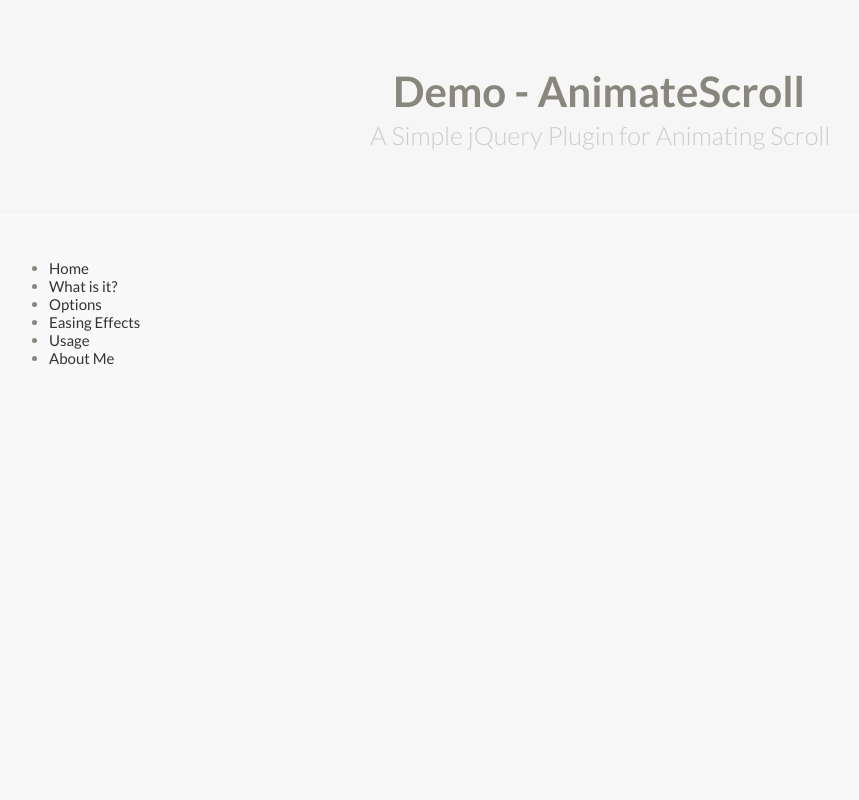
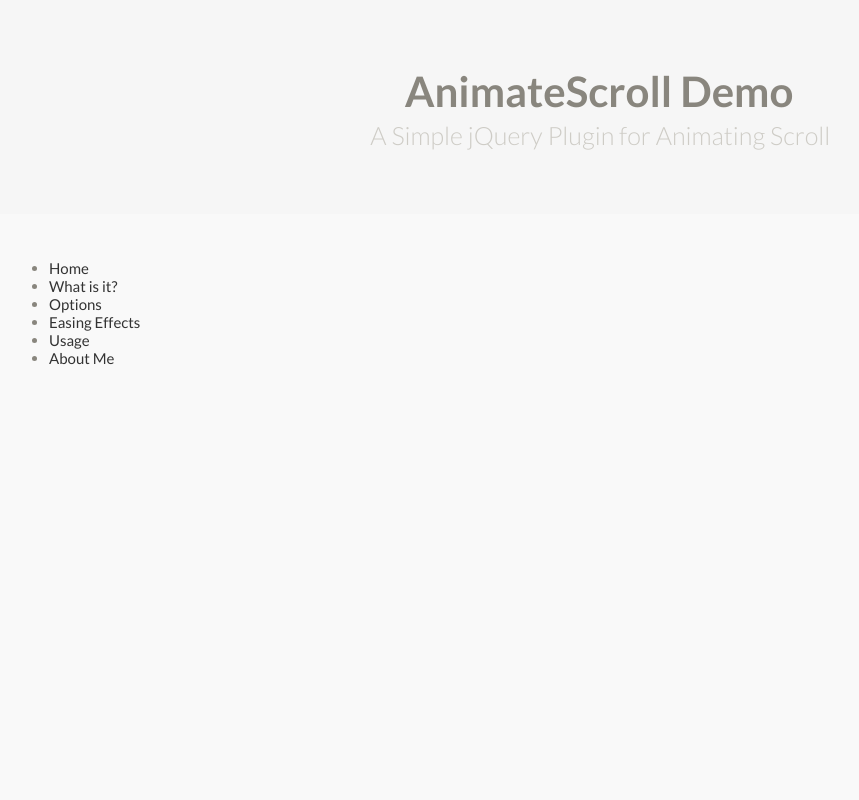
Before and after one commit to rampatra/animatescroll.js, a plain HTML site: page demo.html in a window 1280 px wide. Shown: the top 800 px of the page, without its empty margins (41-900 px from the left). Drawn offline with Linux system fonts and the light colour scheme.

Commit message:
Minor Changes

```diff
--- a/demo.html
+++ b/demo.html
@@ -4,7 +4,7 @@
 		<meta charset="UTF-8" />
 		<meta http-equiv="X-UA-Compatible" content="IE=edge,chrome=1">
 		<meta name="viewport" content="width=device-width, initial-scale=1.0">
-		<title>Demo - AnimateScroll</title>
+		<title>AnimateScroll Demo</title>
 		<meta name="description" content="" />
 		<meta name="keywords" content="" />
 		<meta name="author" content="Ram Swaroop" />
@@ -16,7 +16,7 @@
 		<div class="container">
 
 			<header>
-				<h1>Demo - AnimateScroll <span>A Simple jQuery Plugin for Animating Scroll</span></h1>
+				<h1>AnimateScroll Demo<span>A Simple jQuery Plugin for Animating Scroll</span></h1>
 			</header>
 			<div class="main clearfix">
 				<nav id="menu" class="nav">
```
